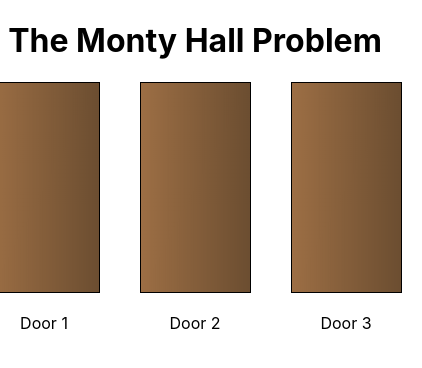
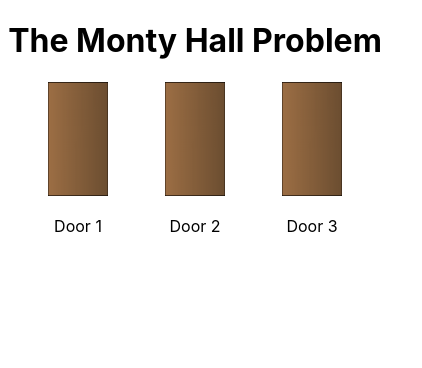
Before and after one commit to AmyShackles/monty_hall, a React (Create React App) app: page / in a window 390 px wide. Shown: the top 368 px of the page, 422 px wide, since content can reach past the window. Built offline with nearby package versions, Linux system fonts and the light colour scheme.

Commit message:
Making styling slightly more approachable on mobile
- Fixing logic for revealing contents of doors after game end

```diff
--- a/src/App.css
+++ b/src/App.css
@@ -50,3 +50,16 @@ button {
   font-size: 16px;
   background-color: black;
 }
+@media screen and (max-width: 700px) {
+  img {
+    max-width: 70%;
+  }
+  .modal {
+    left: 0;
+    bottom: 25%;
+  }
+  .doors {
+    width: 90%;
+    margin: auto;
+  }
+}
--- a/src/App.js
+++ b/src/App.js
@@ -7,8 +7,8 @@ function App() {
     <div className="App">
       <header className="App-header">
         <h1>The Monty Hall Problem</h1>
-        <Gameshow />
       </header>
+      <Gameshow />
     </div>
   );
 }
--- a/src/components/Door.js
+++ b/src/components/Door.js
@@ -4,9 +4,9 @@ import goatDoor from "../goatDoor.gif";
 import keyDoor from "../keyDoor.gif";
 
 const Door = ({ handleSelection, id, game }) => {
-  const { contestantGuess, montyDoor, prizeDoor, win } = game;
+  const { contestantGuess, montyDoor, prizeDoor, win = "" } = game;
 
-  if (win) {
+  if (win !== "") {
     return (
       <>
         {prizeDoor === +id ? (
--- a/src/components/Gameshow.js
+++ b/src/components/Gameshow.js
@@ -28,10 +28,10 @@ const Gameshow = () => {
     setGame(null);
   };
   return (
-    <>
+    <main>
       {promptOpen && (
         <Prompt>
-          <h1>Do you want to change doors?</h1>
+          <p>Do you want to change doors?</p>
           <button onClick={keepDoor}>No</button>
           <button onClick={changeDoor}>Change Answer </button>
         </Prompt>
@@ -66,7 +66,7 @@ const Gameshow = () => {
           <button onClick={restart}>Play again?</button>
         </>
       )}
-    </>
+    </main>
   );
 };
 
--- a/src/components/MontyHall.js
+++ b/src/components/MontyHall.js
@@ -4,7 +4,7 @@ class MontyHall {
     this.doors = [1, 2, 3];
     this.prizeDoor = this.getPrizeDoor();
     this.montyDoor = this.montyOpens();
-    this.win = false;
+    this.win = "";
   }
   start() {
     console.log(`You chose ${this.contestantGuess} as your door`);
@@ -40,7 +40,8 @@ class MontyHall {
       response.push(`You guessed Door ${guess}. `);
     } else {
       response.push(
-        `You originally guessed Door ${this.contestantGuess} and switched to choose Door ${guess}. `
+        `You originally guessed Door ${this.contestantGuess}.`,
+        `You switched to choose Door ${guess}. `
       );
     }
     response.push(`The prize was located in Door ${this.prizeDoor}.  `);
@@ -48,6 +49,7 @@ class MontyHall {
       this.win = true;
       response.push("Congratulations, you win!");
     } else {
+      this.win = false;
       response.push("Better luck next time.");
     }
     return response;
```
